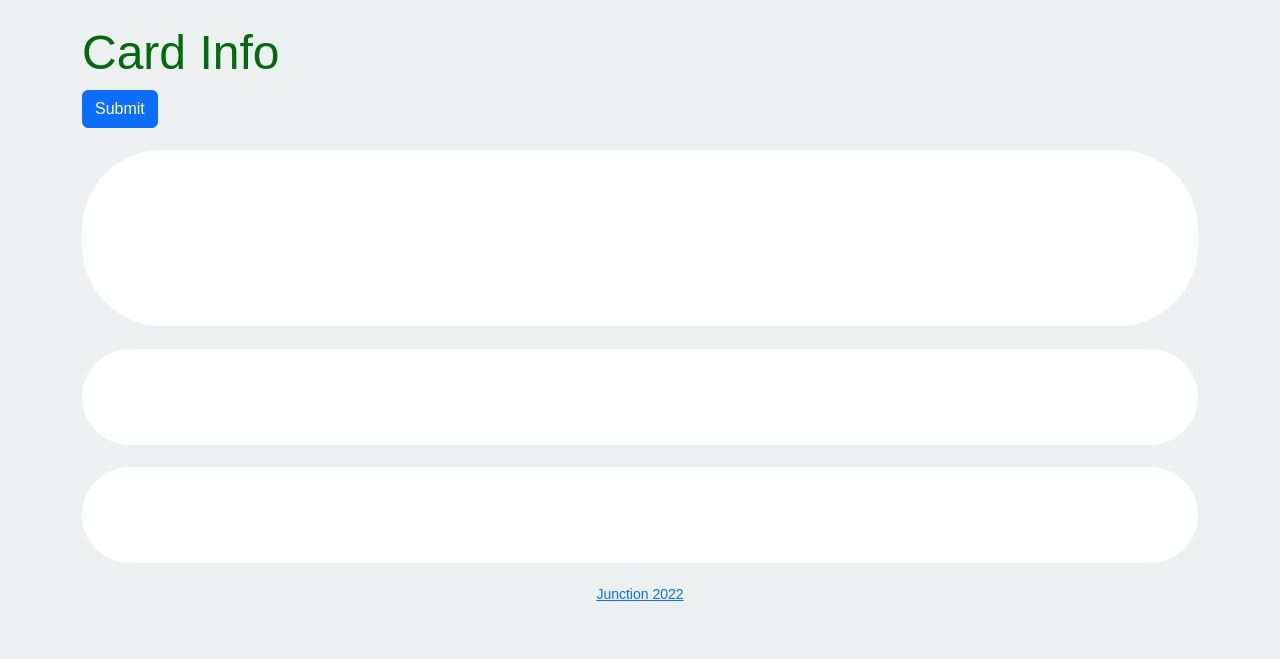
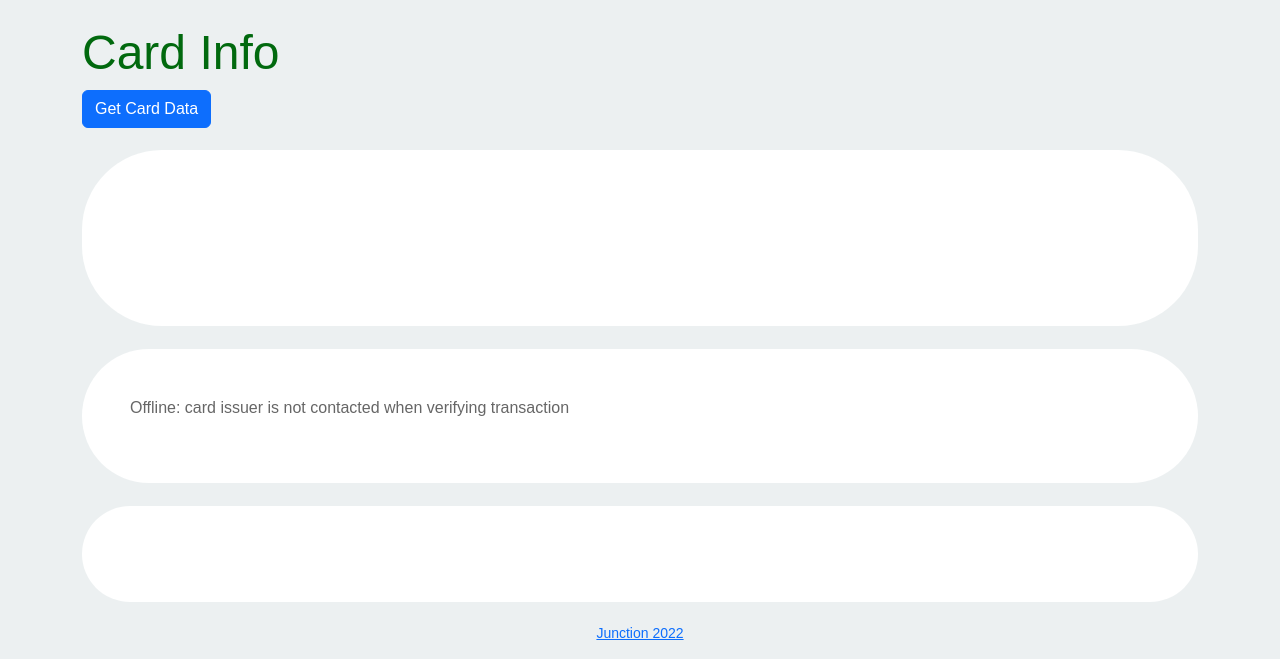
Before and after one commit to jparta/SmartCardsJunction2022, a Flask app: page /card_info in a window 1280 px wide. Shown: the part 54-713 px from the top of the page. Run offline with Flask 2, Linux system fonts and the light colour scheme; some libraries are stand-ins or nearby versions.

Commit message:
Add appropriate labels

```diff
--- a/app.py
+++ b/app.py
@@ -49,7 +49,7 @@ class CustomerSupportForm(FlaskForm):
 
 
 class FetchDataForm(FlaskForm):
-    submit = SubmitField()
+    get_card_data = SubmitField()
 
 
 @app.route("/")
@@ -97,9 +97,13 @@ def card_info():
             pd.DataFrame.from_dict(applications)
             .set_index("Application Label")
             .T.reset_index()
-            .rename(columns={"index": "emv tag"})
+            .rename(columns={"index": "EMV tag"})
         )
         table = go.Figure(
+            layout={
+                "title": "Card data",
+                "height": 600,
+            },
             data=[
                 go.Table(
                     header=dict(
@@ -130,14 +134,14 @@ def card_info():
         )
         fig.add_trace(
             go.Scatter(
-                x=date_column, y=since_online, name="transactions since last online"
+                x=date_column, y=since_online, name="consecutive offline transactions"
             ),
             secondary_y=True,
         )
         # Set y-axes titles
         fig.update_yaxes(title_text="total transactions", secondary_y=False)
-        fig.update_yaxes(title_text="transactions since last online", secondary_y=True)
-        fig.update_layout(template="ggplot2")
+        fig.update_yaxes(title_text="consecutive offline transactions", secondary_y=True)
+        fig.update_layout(title="Transactions recorded for this card identifier: total, offline", template="ggplot2")
         flash(
             "Anomalous transaction detected: unusual location, multiple failed authentication attempts",
             "danger",
--- a/templates/card_info.html
+++ b/templates/card_info.html
@@ -6,7 +6,7 @@
     <h1>Card Info</h1>
     <form method="post">
         {{ form.csrf_token }}
-        {{ render_field(form.submit) }}
+        {{ render_field(form.get_card_data) }}
     </form>
     <br>
     <div class="grid-container" style="padding: 3rem; border-radius: 5rem;">
@@ -32,6 +32,9 @@
                 Plotly.plot('tablechart',graphs,{});
             </script>
         </div>
+        <p>
+            Offline: card issuer is not contacted when verifying transaction
+        </p>
     </div>
     <br>
     <div style="padding: 3rem; border-radius: 5rem; background-color: white;">
```
